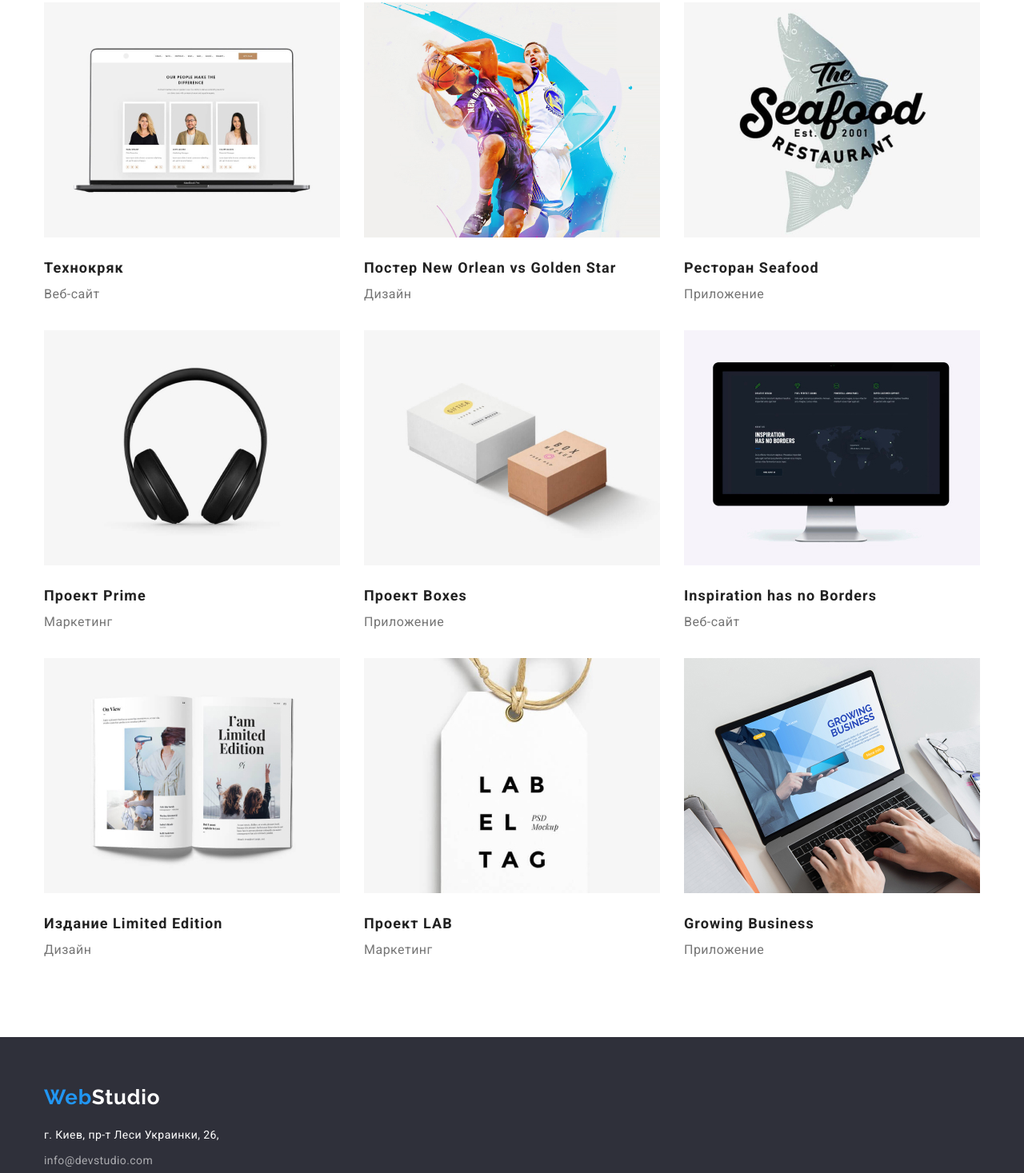
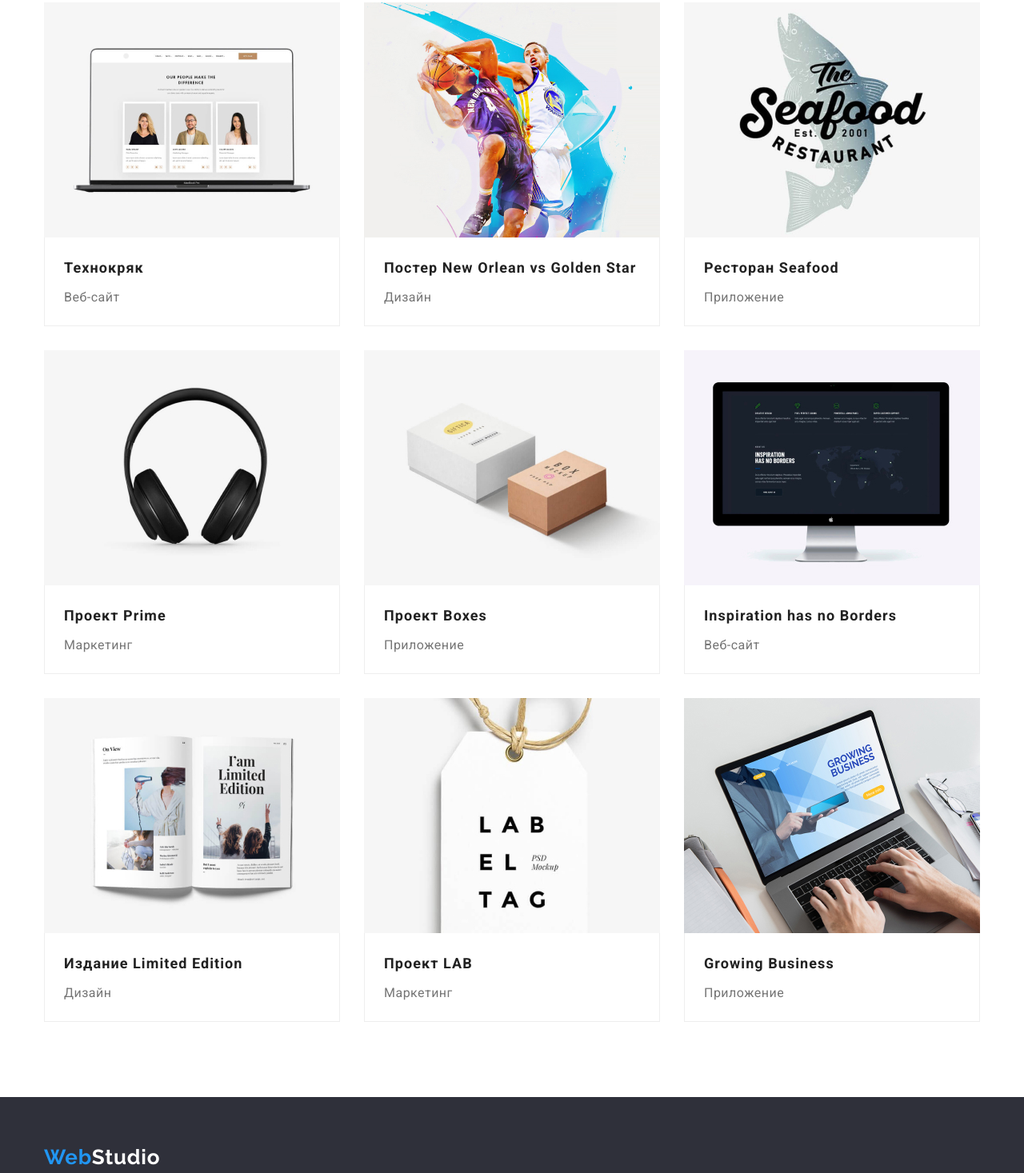
Before and after one commit to YevhenRymarcuk/goit-markup-hw-03, a plain HTML site: page portfolio.html in a window 1280 px wide. Shown: the part 260-1727 px from the top of the page at 80% size. Drawn offline with nearby package versions, Linux system fonts and the light colour scheme.

Commit message:
Добавляет стили для геометрии и позиционирование контента для сетки работ студии

```diff
--- a/css/styles.css
+++ b/css/styles.css
@@ -34,7 +34,7 @@
   --text-accent-color: #2196f3;
   --element-accent-color: #2196f3;
 
-  /* Переменная зазоров в сетках елементов */
+  /* Переменная зазоров в сетках элементов */
   --flexbox-items-gap: 30px;
 }
 
@@ -436,8 +436,11 @@ address {
   margin-left: var(--flexbox-items-gap);
 }
 
-.works-item-link-images {
-  margin-bottom: 20px;
+.border-picture-caption {
+  padding: 20px 24px;
+  border-left: 1px solid #eeeeee;
+  border-right: 1px solid #eeeeee;
+  border-bottom: 1px solid #eeeeee;
 }
 
 .works-item-link {
@@ -450,6 +453,7 @@ address {
   line-height: 2;
   letter-spacing: 0.06em;
   text-align: left;
+  margin-bottom: 4px;
 }
 
 .works-list .item-text {
--- a/portfolio.html
+++ b/portfolio.html
@@ -87,8 +87,12 @@
                             alt="Личные фото технических специалистов ВебСтудии"
                             width="370"
                             height="294">
+                            <div class="border-picture-caption">
+                                <div class="picture-caption">
                                     <h3 class="item-title">Технокряк</h3>
                                     <p class="item-text">Веб-сайт</p>
+                                </div>
+                            </div>
                         </a>
                     </li>
                     <li class="works-item">
@@ -97,8 +101,12 @@
                             alt="Образец предматчевого постера New Orlean vs Golden Star с игроками баскетбольных команд"
                             width="370"
                             height="294">
+                            <div class="border-picture-caption">
+                                <div class="picture-caption">
                                     <h3 class="item-title">Постер New Orlean vs Golden Star</h3>
                                     <p class="item-text">Дизайн</p>
+                                </div>
+                            </div>
                         </a>
                     </li>
                     <li class="works-item">
@@ -107,8 +115,12 @@
                             alt="Логотип ресторана Seafood"
                             width="370"
                             height="294">
+                            <div class="border-picture-caption">
+                                <div class="picture-caption">
                                     <h3 class="item-title">Ресторан Seafood</h3>
                                     <p class="item-text">Приложение</p>
+                                </div>
+                            </div>
                         </a>
                     </li>
                     <li class="works-item">
@@ -117,8 +129,12 @@
                             alt="Логотип проекта (наушники)"
                             width="370"
                             height="294">
+                            <div class="border-picture-caption">
+                                <div class="picture-caption">
                                     <h3 class="item-title">Проект Prime</h3>
                                     <p class="item-text">Маркетинг</p>
+                                </div>
+                            </div>
                         </a>
                     </li>
                     <li class="works-item">
@@ -127,8 +143,12 @@
                             alt="Логотип проекта (блоки проета в виде коробочек)"
                             width="370"
                             height="294">
+                            <div class="border-picture-caption">
+                                <div class="picture-caption">
                                     <h3 class="item-title">Проект Boxes</h3>
                                     <p class="item-text">Приложение</p>
+                                </div>
+                            </div>
                         </a>
                     </li>
                     <li class="works-item">
@@ -137,8 +157,12 @@
                             alt="Монитор с креативно оформленой страницей сайта"
                             width="370"
                             height="294">
+                            <div class="border-picture-caption">
+                                <div class="picture-caption">
                                     <h3 class="item-title">Inspiration has no Borders</h3>
                                     <p class="item-text">Веб-сайт</p>
+                                </div>
+                            </div>
                         </a>
                     </li>
                     <li class="works-item">
@@ -147,8 +171,12 @@
                             alt="Страницы печатного издания с дизайнерским оформлением"
                             width="370"
                             height="294">
+                            <div class="border-picture-caption">
+                                <div class="picture-caption">
                                     <h3 class="item-title">Издание Limited Edition</h3>
                                     <p class="item-text">Дизайн</p>
+                                </div>
+                            </div>
                         </a>
                     </li>
                     <li class="works-item">
@@ -157,8 +185,12 @@
                             alt="Логотип проекта в виде белого бумажного ярлычка"
                             width="370"
                             height="294">
+                            <div class="border-picture-caption">
+                                <div class="picture-caption">
                                     <h3 class="item-title">Проект LAB</h3>
                                     <p class="item-text">Маркетинг</p>
+                                </div>
+                            </div>
                         </a>
                     </li>
                     <li class="works-item">
@@ -167,8 +199,12 @@
                             alt="Пользователь с гаджетом, использующий приложение Growing Business"
                             width="370"
                             height="294">
+                            <div class="border-picture-caption">
+                                <div class="picture-caption">
                                     <h3 class="item-title">Growing Business</h3>
                                     <p class="item-text">Приложение</p>
+                                </div>
+                            </div>
                         </a>
                     </li>
                 </ul>
```
Lines whose indentation alone changed are shown as unchanged.
